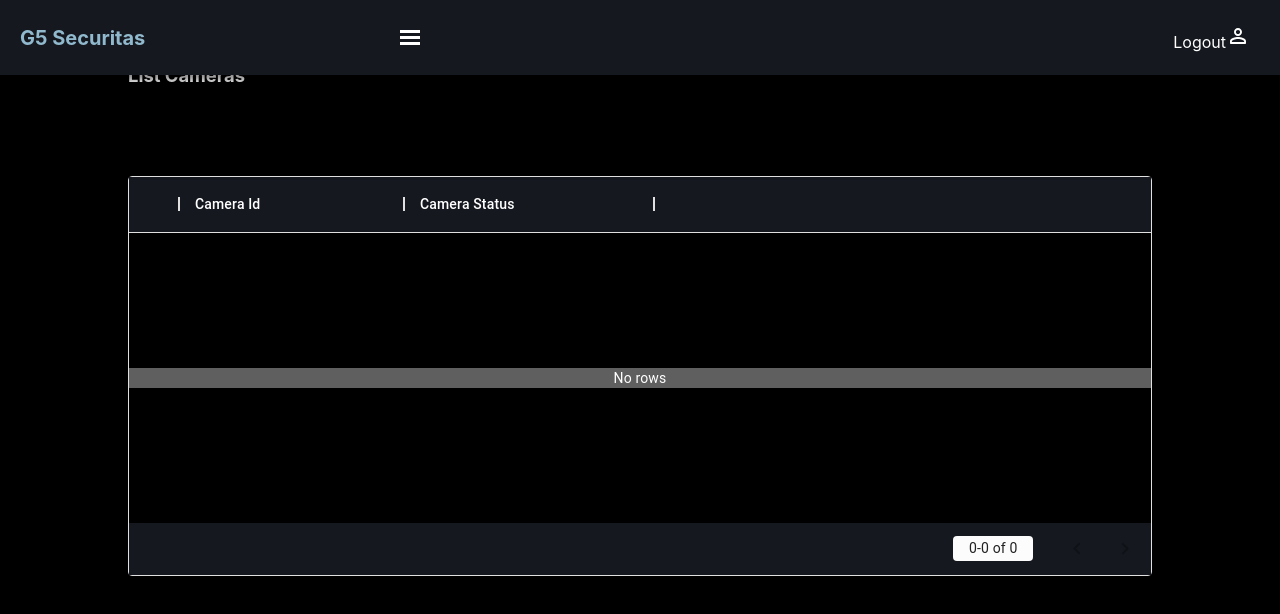
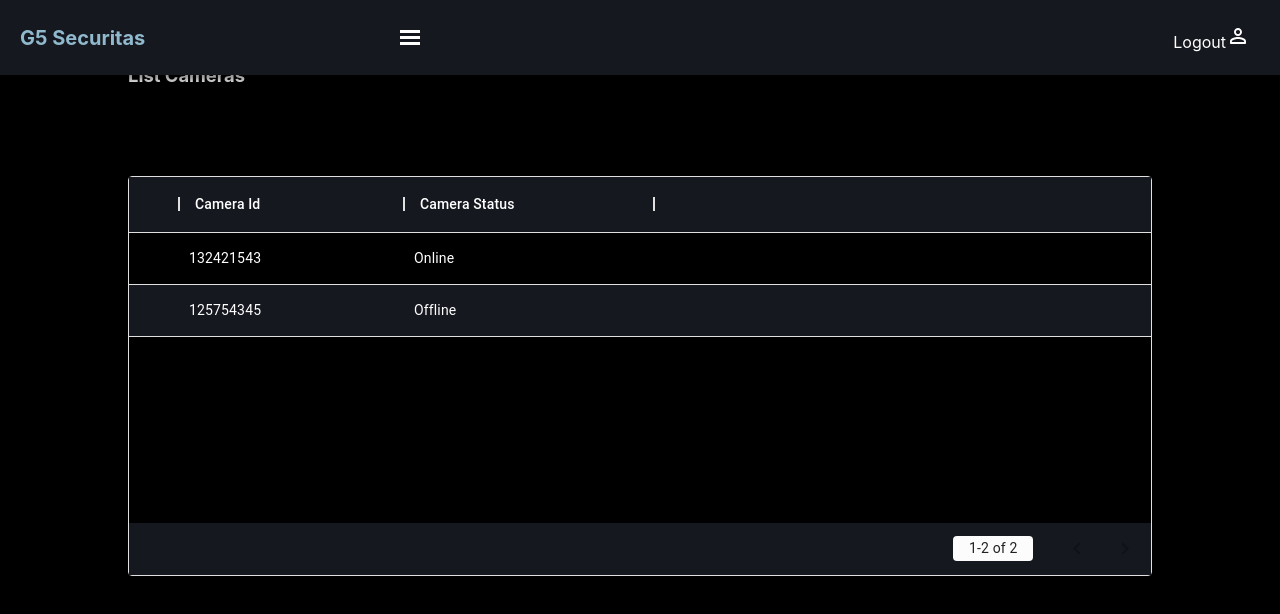
Before and after one commit to eduardosantoshf/g5-securitas-aws, a React (Create React App) app in the folder management-ui/: page /cameras in a window 1280 px wide. Shown: the top 614 px of the page. Built offline with nearby package versions, Linux system fonts and the light colour scheme; no server answers.

Commit message:
add more static data

```diff
--- a/management-ui/src/components/Admin/Dashboard/pages/UsersManagement/Cameras/Cameras.js
+++ b/management-ui/src/components/Admin/Dashboard/pages/UsersManagement/Cameras/Cameras.js
@@ -43,6 +43,17 @@ function Cameras() {
     });
     loadTheFuckingData();
   };
+
+  const data_static = [
+    {
+      camera_id: "132421543",
+      camera_status: 'Online',
+    },
+    {
+      camera_id: "125754345",
+      camera_status: 'Offline',
+    }
+  ]
 
   const columns = [
     { field: 'id', headerName: 'ID', width: 50 },
@@ -147,11 +158,11 @@ function Cameras() {
       <h2 className="title">List Cameras</h2>
       <div className="userList">
         <DataGrid
-          rows={data}
+          rows={data_static}
           disableSelectionOnClick
           columns={columns}
           pageSize={9}
-          getRowId={row => row.email}
+          getRowId={row => row.camera_id}
         />
       </div>
     </>
```
